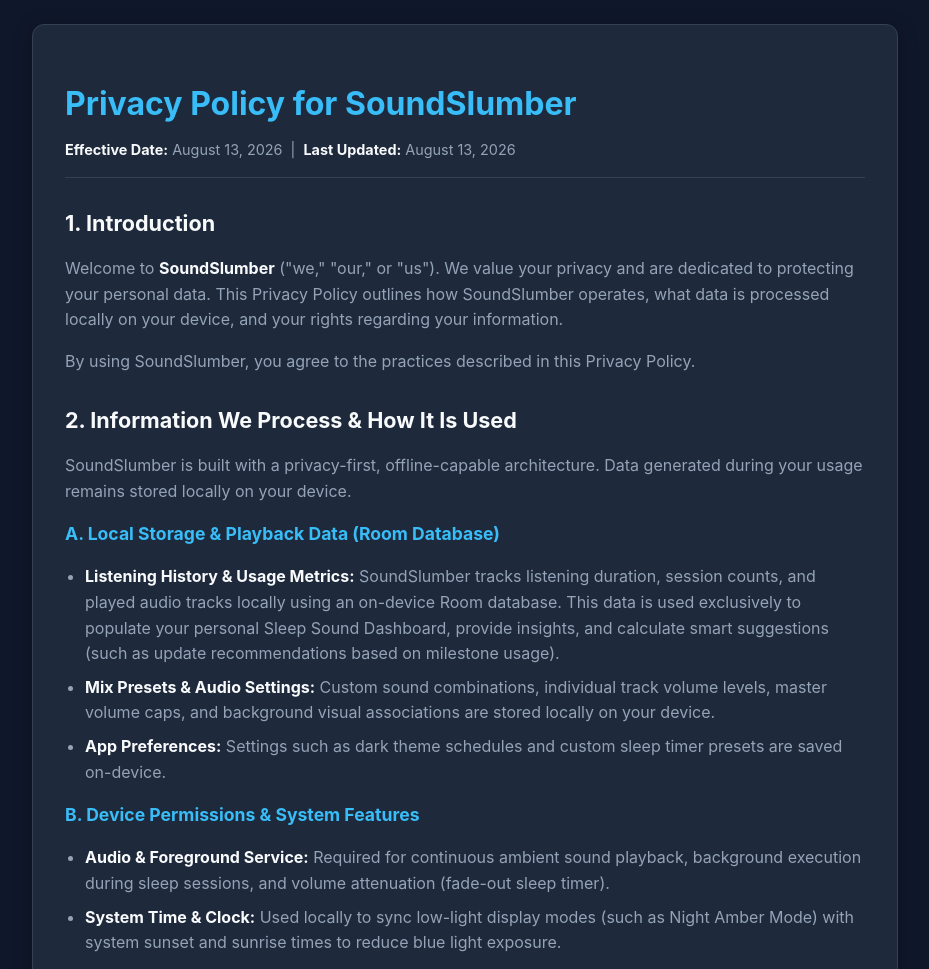
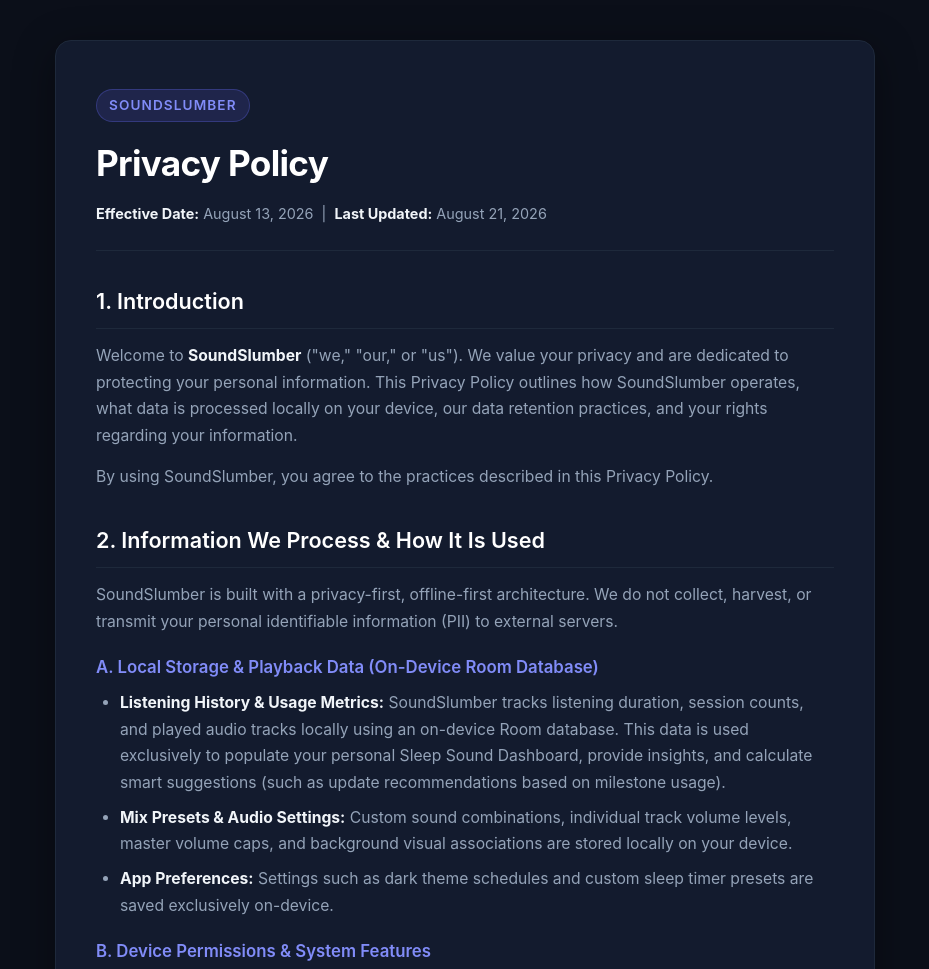
Before and after one commit to tuyenctbk/tuyenctbk.github.io, a plain HTML site: page privacy_soundslumber.html in a window 1280 px wide. Shown: the top 969 px of the page, without its empty margins (175-1104 px from the left). Drawn offline with Linux system fonts and the light colour scheme.

Commit message:
Revise privacy policy and enhance layout
Updated privacy policy content and improved styling.

```diff
--- a/privacy_soundslumber.html
+++ b/privacy_soundslumber.html
@@ -3,142 +3,195 @@
 <head>
   <meta charset="UTF-8">
   <meta name="viewport" content="width=device-width, initial-scale=1.0">
+  <meta name="description" content="SoundSlumber Privacy Policy - Learn how your data is handled and protected.">
   <title>Privacy Policy - SoundSlumber</title>
   <style>
     :root {
-            --bg-color: #0f172a;
-            --card-bg: #1e293b;
-            --text-primary: #f8fafc;
-            --text-secondary: #94a3b8;
-            --accent-color: #38bdf8;
-            --border-color: #334155;
+      --bg-color: #0b0f19;
+      --card-bg: #131b2e;
+      --card-border: #1e293b;
+      --text-main: #f1f5f9;
+      --text-muted: #94a3b8;
+      --accent: #6366f1;
+      --accent-light: #818cf8;
+      --accent-glow: rgba(99, 102, 241, 0.15);
+      --section-border: #1e293b;
+    }
+
+    * {
+      box-sizing: border-box;
+      margin: 0;
+      padding: 0;
     }
 
     body {
-            font-family: -apple-system, BlinkMacSystemFont, "Segoe UI", Roboto, Helvetica, Arial, sans-serif;
+      font-family: -apple-system, BlinkMacSystemFont, "Segoe UI", Roboto, Oxygen, Ubuntu, Cantarell, "Open Sans", "Helvetica Neue", sans-serif;
       background-color: var(--bg-color);
-            color: var(--text-primary);
-            line-height: 1.6;
-            margin: 0;
-            padding: 24px 16px;
+      color: var(--text-main);
+      line-height: 1.7;
+      padding: 40px 20px;
+      min-height: 100vh;
+      display: flex;
+      justify-content: center;
     }
 
     .container {
-            max-width: 800px;
-            margin: 0 auto;
+      max-width: 820px;
+      width: 100%;
       background: var(--card-bg);
-            padding: 32px;
-            border-radius: 12px;
-            border: 1px solid var(--border-color);
-            box-shadow: 0 4px 20px rgba(0, 0, 0, 0.3);
+      border: 1px solid var(--card-border);
+      border-radius: 16px;
+      padding: 48px 40px;
+      box-shadow: 0 10px 40px rgba(0, 0, 0, 0.4);
+    }
+
+    .header {
+      border-bottom: 1px solid var(--section-border);
+      padding-bottom: 24px;
+      margin-bottom: 32px;
+    }
+
+    .app-badge {
+      display: inline-block;
+      font-size: 0.85rem;
+      font-weight: 600;
+      text-transform: uppercase;
+      letter-spacing: 0.08em;
+      color: var(--accent-light);
+      background: var(--accent-glow);
+      padding: 4px 12px;
+      border-radius: 20px;
+      margin-bottom: 12px;
+      border: 1px solid rgba(99, 102, 241, 0.3);
     }
 
     h1 {
-            font-size: 2rem;
-            color: var(--accent-color);
+      font-size: 2.2rem;
+      font-weight: 700;
+      color: #ffffff;
       margin-bottom: 8px;
+      letter-spacing: -0.02em;
     }
 
-        .meta-date {
+    .dates {
       font-size: 0.9rem;
-            color: var(--text-secondary);
-            margin-bottom: 24px;
-            border-bottom: 1px solid var(--border-color);
-            padding-bottom: 16px;
+      color: var(--text-muted);
     }
 
     h2 {
       font-size: 1.35rem;
-            color: var(--text-primary);
-            margin-top: 28px;
-            margin-bottom: 12px;
+      font-weight: 600;
+      color: #ffffff;
+      margin-top: 32px;
+      margin-bottom: 14px;
+      display: flex;
+      align-items: center;
+      gap: 8px;
+      border-bottom: 1px solid var(--section-border);
+      padding-bottom: 8px;
     }
 
     h3 {
-            font-size: 1.1rem;
-            color: var(--accent-color);
-            margin-top: 16px;
+      font-size: 1.05rem;
+      font-weight: 600;
+      color: var(--accent-light);
+      margin-top: 18px;
       margin-bottom: 8px;
     }
 
-        p, li {
-            color: var(--text-secondary);
-            font-size: 1rem;
+    p {
+      color: var(--text-muted);
+      margin-bottom: 14px;
+      font-size: 0.98rem;
     }
 
-        ul {
-            padding-left: 20px;
+    strong {
+      color: var(--text-main);
+    }
+
+    ul, ol {
+      margin-left: 24px;
       margin-bottom: 16px;
+      color: var(--text-muted);
     }
 
     li {
       margin-bottom: 8px;
+      font-size: 0.98rem;
     }
 
-        strong {
-            color: var(--text-primary);
+    .highlight-box {
+      background: rgba(99, 102, 241, 0.08);
+      border-left: 4px solid var(--accent);
+      padding: 16px 20px;
+      border-radius: 0 8px 8px 0;
+      margin: 20px 0;
+    }
+
+    .highlight-box p {
+      color: var(--text-main);
+      margin-bottom: 0;
     }
 
     a {
-            color: var(--accent-color);
+      color: var(--accent-light);
       text-decoration: none;
+      transition: color 0.2s ease;
     }
 
     a:hover {
+      color: #ffffff;
       text-decoration: underline;
     }
 
-        code {
-            background-color: #0f172a;
-            padding: 2px 6px;
-            border-radius: 4px;
-            font-family: monospace;
-            font-size: 0.9em;
-            color: var(--accent-color);
+    .footer {
+      margin-top: 48px;
+      padding-top: 24px;
+      border-top: 1px solid var(--section-border);
+      text-align: center;
+      font-size: 0.85rem;
+      color: var(--text-muted);
     }
 
-        .contact-box {
-            background: #0f172a;
+    @media (max-width: 640px) {
+      body {
         padding: 16px;
-            border-radius: 8px;
-            border: 1px solid var(--border-color);
-            margin-top: 12px;
       }
-
-        @media (max-width: 600px) {
       .container {
-                padding: 20px;
+        padding: 24px 20px;
       }
       h1 {
-                font-size: 1.6rem;
+        font-size: 1.75rem;
       }
     }
   </style>
 </head>
 <body>
 
-<div class="container">
-    <h1>Privacy Policy for SoundSlumber</h1>
-    <div class="meta-date">
-        <strong>Effective Date:</strong> August 13, 2026 &nbsp;|&nbsp;
-        <strong>Last Updated:</strong> August 13, 2026
+  <main class="container">
+    <header class="header">
+      <span class="app-badge">SoundSlumber</span>
+      <h1>Privacy Policy</h1>
+      <div class="dates">
+        <strong>Effective Date:</strong> August 13, 2026 &nbsp;|&nbsp; <strong>Last Updated:</strong> August 21, 2026
       </div>
+    </header>
 
     <section>
       <h2>1. Introduction</h2>
-        <p>Welcome to <strong>SoundSlumber</strong> ("we," "our," or "us"). We value your privacy and are dedicated to protecting your personal data. This Privacy Policy outlines how SoundSlumber operates, what data is processed locally on your device, and your rights regarding your information.</p>
+      <p>Welcome to <strong>SoundSlumber</strong> ("we," "our," or "us"). We value your privacy and are dedicated to protecting your personal information. This Privacy Policy outlines how SoundSlumber operates, what data is processed locally on your device, our data retention practices, and your rights regarding your information.</p>
       <p>By using SoundSlumber, you agree to the practices described in this Privacy Policy.</p>
     </section>
 
     <section>
       <h2>2. Information We Process &amp; How It Is Used</h2>
-        <p>SoundSlumber is built with a privacy-first, offline-capable architecture. Data generated during your usage remains stored locally on your device.</p>
+      <p>SoundSlumber is built with a privacy-first, offline-first architecture. We do not collect, harvest, or transmit your personal identifiable information (PII) to external servers.</p>
 
-        <h3>A. Local Storage &amp; Playback Data (Room Database)</h3>
+      <h3>A. Local Storage &amp; Playback Data (On-Device Room Database)</h3>
       <ul>
         <li><strong>Listening History &amp; Usage Metrics:</strong> SoundSlumber tracks listening duration, session counts, and played audio tracks locally using an on-device Room database. This data is used exclusively to populate your personal Sleep Sound Dashboard, provide insights, and calculate smart suggestions (such as update recommendations based on milestone usage).</li>
         <li><strong>Mix Presets &amp; Audio Settings:</strong> Custom sound combinations, individual track volume levels, master volume caps, and background visual associations are stored locally on your device.</li>
-            <li><strong>App Preferences:</strong> Settings such as dark theme schedules and custom sleep timer presets are saved on-device.</li>
+        <li><strong>App Preferences:</strong> Settings such as dark theme schedules and custom sleep timer presets are saved exclusively on-device.</li>
       </ul>
 
       <h3>B. Device Permissions &amp; System Features</h3>
@@ -151,45 +204,71 @@
     <section>
       <h2>3. Data Transmission &amp; Third-Party Sharing</h2>
       <ul>
+        <li><strong>No Server-Side Collection or Storage of Personal Data:</strong> We do not collect, transmit, store, or maintain user personal data on external servers or cloud databases.</li>
         <li><strong>No Selling of Personal Data:</strong> We do not sell, rent, trade, or monetarily exchange your personal data or listening history with third parties or advertising brokers.</li>
-            <li><strong>On-Device Storage:</strong> SoundSlumber does not require account registration or transmit your private listening history to external cloud database servers.</li>
-            <li><strong>Google Play Services:</strong> If distributed via the Google Play Store, standard platform SDKs (such as Google Play Services) may process basic device diagnostics in compliance with <a href="https://policies.google.com/privacy" target="_blank" rel="noopener">Google's Privacy Policy</a>.</li>
+        <li><strong>Google Play Services &amp; Crash Reporting:</strong> If distributed via the Google Play Store, standard platform SDKs (such as Google Play Services or Firebase Crashlytics for non-identifying crash logs) may process aggregated technical device diagnostics in accordance with <a href="https://policies.google.com/privacy" target="_blank" rel="noopener noreferrer">Google's Privacy Policy</a>.</li>
       </ul>
     </section>
 
     <section>
       <h2>4. AI-Generated Content &amp; Disclosures</h2>
-        <p>SoundSlumber utilizes generative AI capabilities (such as Imagen) to create calming background visuals for saved Mix Presets. All generated visual assets are rendered strictly for personal in-app visual identity and do not harvest or send user personal data.</p>
+      <p>SoundSlumber utilizes generative AI capabilities (such as Imagen) to create calming background visuals for saved Mix Presets. All generated visual assets are rendered strictly for personal in-app visual identity and do not harvest, store, or send user personal data.</p>
     </section>
 
     <section>
-        <h2>5. Data Control, Retention &amp; Deletion</h2>
-        <p>Because your dashboard history, listening logs, and saved presets reside entirely in your local app storage:</p>
+      <h2>5. Data Retention Policy &amp; Practices</h2>
+      <div class="highlight-box">
+        <p><strong>Explicit Retention Policy:</strong> We do not retain or store user personal data on external servers. All user data is stored locally on the user's device and exists only as long as the application remains installed.</p>
+      </div>
       <ul>
-            <li><strong>In-App Management:</strong> You can modify, overwrite, or delete saved Mix Presets and clear session logs within the app interface.</li>
-            <li><strong>Data Erasure:</strong> You can completely erase all app data at any time by navigating to your device's settings (<code>Settings &gt; Apps &gt; SoundSlumber &gt; Storage &gt; Clear Data</code>) or by uninstalling the application.</li>
+        <li><strong>No Remote Server Retention:</strong> We do not store or retain any personal user data on remote servers or cloud systems.</li>
+        <li><strong>Local Data Retention Period:</strong> All user-generated data (including listening history, sleep stats, mix presets, and preferences) is stored locally on your device's internal storage. This data is retained only for as long as:
+          <ol>
+            <li>The SoundSlumber application remains installed on your device, or</li>
+            <li>Until you manually delete the data or clear the application storage.</li>
+          </ol>
+        </li>
+        <li><strong>Automatic Deletion on App Removal:</strong> When you uninstall SoundSlumber, all locally stored databases, presets, logs, and cache files are immediately and permanently erased from your device by the operating system.</li>
       </ul>
     </section>
 
     <section>
-        <h2>6. Children’s Privacy</h2>
-        <p>SoundSlumber is a general-audience ambient audio companion. It does not knowingly collect personal identifying information from children under 13 years of age, nor does it require online account creation.</p>
+      <h2>6. User Data Control &amp; Deletion Instructions</h2>
+      <p>You have complete control over all data generated within SoundSlumber:</p>
+      <ul>
+        <li><strong>In-App Management:</strong> You can modify, overwrite, or delete saved Mix Presets and clear session logs directly within the app interface.</li>
+        <li><strong>Complete Data Erasure:</strong> You can permanently delete all app data at any time through either of the following methods:
+          <ul>
+            <li><strong>Via Device Settings:</strong> Navigate to <code>Settings &gt; Apps &gt; SoundSlumber &gt; Storage &gt; Clear Data / Clear Storage</code>.</li>
+            <li><strong>Via App Uninstall:</strong> Uninstalling the app permanently erases the local Room database and all associated preferences.</li>
+          </ul>
+        </li>
+      </ul>
     </section>
 
     <section>
-        <h2>7. Changes to This Privacy Policy</h2>
+      <h2>7. Children’s Privacy</h2>
+      <p>SoundSlumber is a general-audience ambient audio companion. It does not collect or solicit personal identifying information from children under 13 years of age, nor does it require online account creation.</p>
+    </section>
+
+    <section>
+      <h2>8. Changes to This Privacy Policy</h2>
       <p>We may update this Privacy Policy from time to time to align with new features or regulatory requirements (including Google Play Developer Policies). Any updates will be reflected with a revised "Last Updated" date at the top of this document.</p>
     </section>
 
     <section>
-        <h2>8. Contact Information</h2>
-        <p>If you have questions, feedback, or inquiries regarding this Privacy Policy or SoundSlumber, please reach out to:</p>
-        <div class="contact-box">
-            <p><strong>Support Email:</strong> support@soundslumber.app</p>
-            <p><strong>Developer / Publisher:</strong> SoundSlumber Team</p>
-        </div>
+      <h2>9. Contact Information</h2>
+      <p>If you have questions, feedback, or inquiries regarding this Privacy Policy or data practices in SoundSlumber, please contact:</p>
+      <ul>
+        <li><strong>Support Email:</strong> <a href="mailto:support@soundslumber.app">support@soundslumber.app</a></li>
+        <li><strong>Developer / Publisher:</strong> SoundSlumber Team</li>
+      </ul>
     </section>
-</div>
+
+    <footer class="footer">
+      <p>&copy; 2026 SoundSlumber. All rights reserved.</p>
+    </footer>
+  </main>
 
 </body>
 </html>
```
Lines whose indentation alone changed are shown as unchanged.
